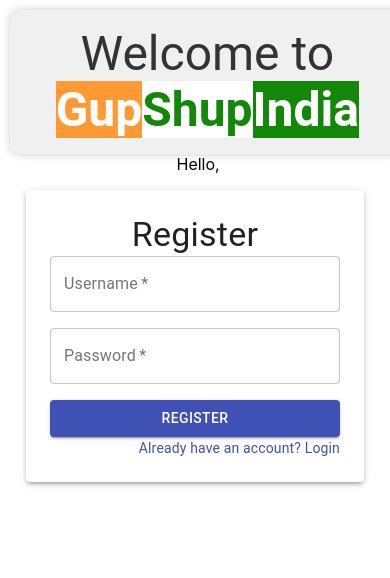
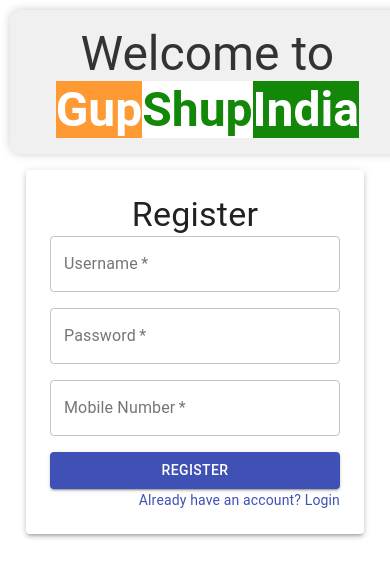
Before and after one commit to kanhaiyasuthar0/chatapp, a React (Create React App) app: page /register in a window 390 px wide. Shown: the top 578 px of the page. Built offline with nearby package versions, Linux system fonts and the light colour scheme; no server answers.

Commit message:
mobile number

```diff
--- a/src/App.js
+++ b/src/App.js
@@ -55,9 +55,9 @@ function App() {
 </Typography>
 <div style={{margin : "0px 45%"}}>
 
-Hello, {
- <span style={{color : "green"}}> {localStorage.getItem("userName") ?? ""}</span>
-}
+    {localStorage.getItem("userName") ?
+ <span style={{color : "green"}}> {"Hello," + localStorage.getItem("userName") ?? ""}</span>
+ : ""}
   </div>
       <Router>
         <Routes>
--- a/src/components/Chat.js
+++ b/src/components/Chat.js
@@ -80,7 +80,7 @@ function Chat() {
         // fetchChat();
         // const decryptedMsg = decryptMessage(encryptedMsg);
         // console.log("🚀 ~ socket.on ~ decryptedMsg:", decryptedMsg)
-        setChat([...chat, {message : (encryptedMsg.message), sender : encryptedMsg.sender,  }]);
+        setChat([...chat, {message : (encryptedMsg.message), sender : encryptedMsg.sender, image : encryptedMsg.image }]);
         // setRefetch(!refetch)
       } catch (error) {
         console.error("Decryption error", error);
--- a/src/components/Register.js
+++ b/src/components/Register.js
@@ -28,6 +28,7 @@ function Register() {
   const [username, setUsername] = useState('');
   const [password, setPassword] = useState('');
   const navigate = useNavigate();
+  const [mobile, setMobile] = useState('');
 
   const handleRegister = async (e) => {
     e.preventDefault();
@@ -41,7 +42,7 @@ function Register() {
     localStorage.setItem('privateKey', privateKey);
     try {
       // Include publicKey in the registration request
-      const response = await axios.post(`${process.env.REACT_APP_BASE_URL}/api/register`, { username, password,publicKey });
+      const response = await axios.post(`${process.env.REACT_APP_BASE_URL}/api/register`, { username, password,publicKey, mobile });
       console.log(response.data);
       downloadPrivateKey(privateKey);
 
@@ -85,6 +86,15 @@ function Register() {
             fullWidth
             required
           />
+          <TextField
+  type="text"
+  label="Mobile Number"
+  variant="outlined"
+  value={mobile}
+  onChange={(e) => setMobile(e.target.value)}
+  fullWidth
+  required
+/>
           <Button
             type="submit"
             variant="contained"
```
